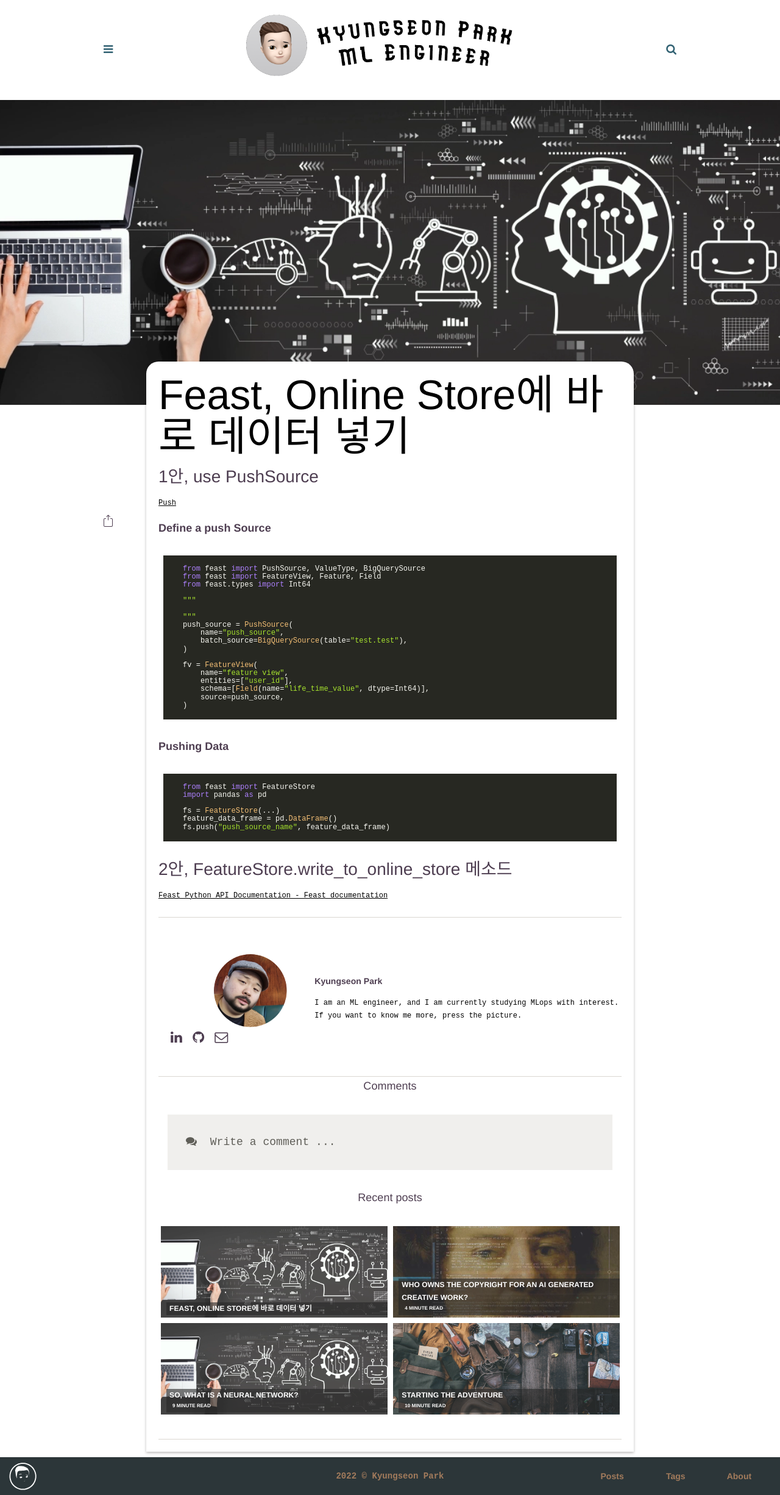
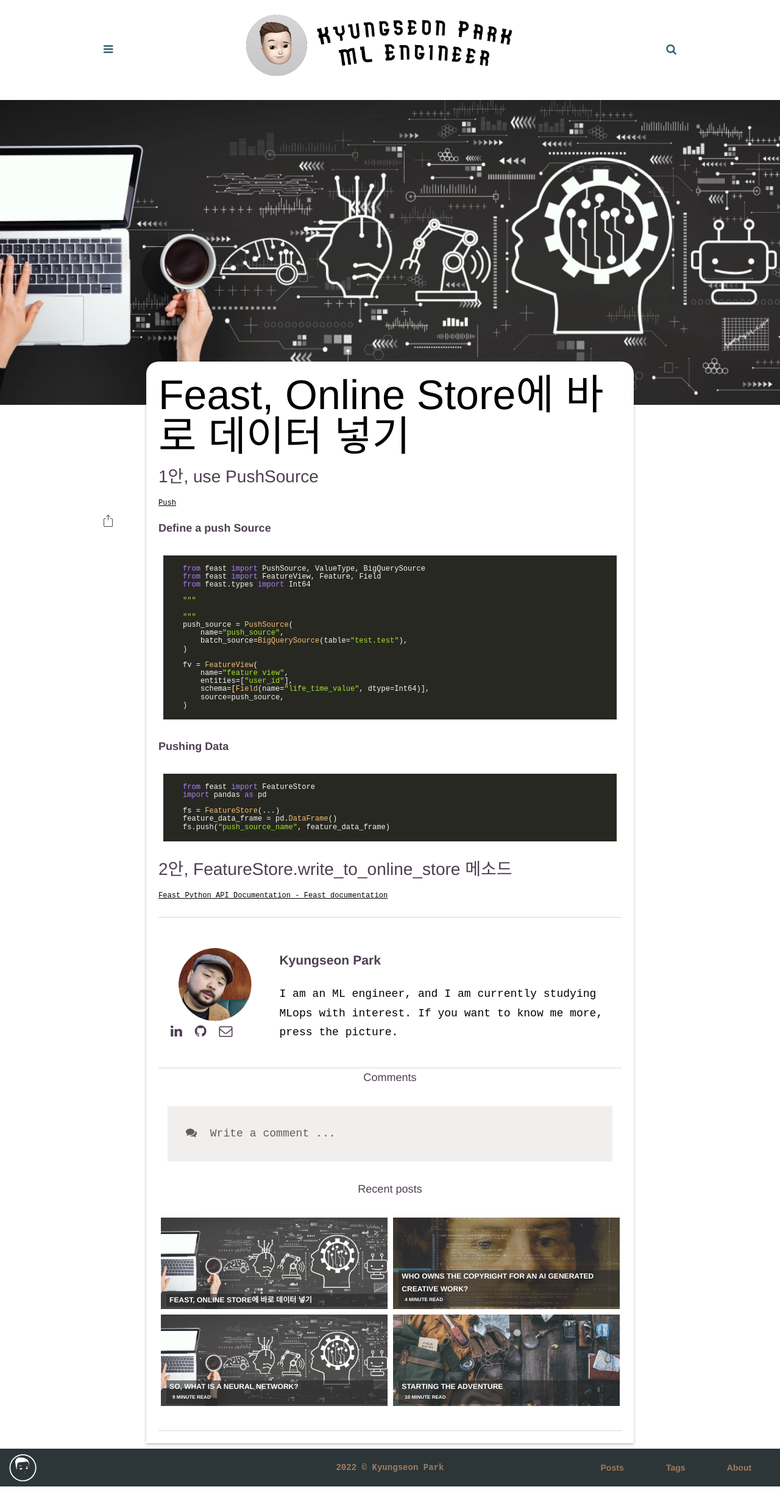
Before and after one commit to kyungseonpark/kyungseonpark.github.io, a Jekyll site: the page built from _posts/2022-07-29-Feast, Online Store에 바로 데이터 넣기.md, in a window 1280 px wide. Shown: the whole page at 61% size. Built offline with Jekyll 4.4.1, drawn with Linux system fonts in a browser that asks for light colours; some web fonts are replaced; our own code applies the rules of GitHub Pages for plain Markdown files; comment, search, counter and statistics services are not loaded.

Commit message:
modify contact icons

```diff
--- a/assets/css/main.css
+++ b/assets/css/main.css
@@ -1708,10 +1708,10 @@
   -webkit-align-items: center;
       -ms-flex-align: center;
           align-items: center;
-  margin-top: 30px;
-  padding-bottom: 30px;
+  margin-top: 20px;
+  padding-bottom: 20px;
   border-bottom: 1px solid var(--grey4);
-  font-size:1em;
+  font-size:1.5em;
 }
 .narrow-column{
     display: inline-block;
@@ -1737,7 +1737,6 @@
     display: inline-block;
     margin-block-start: 0;
     padding-inline-start: 0;
-    text-align: center;
 }
 .contact-icons ul {
   list-style: none;
```
